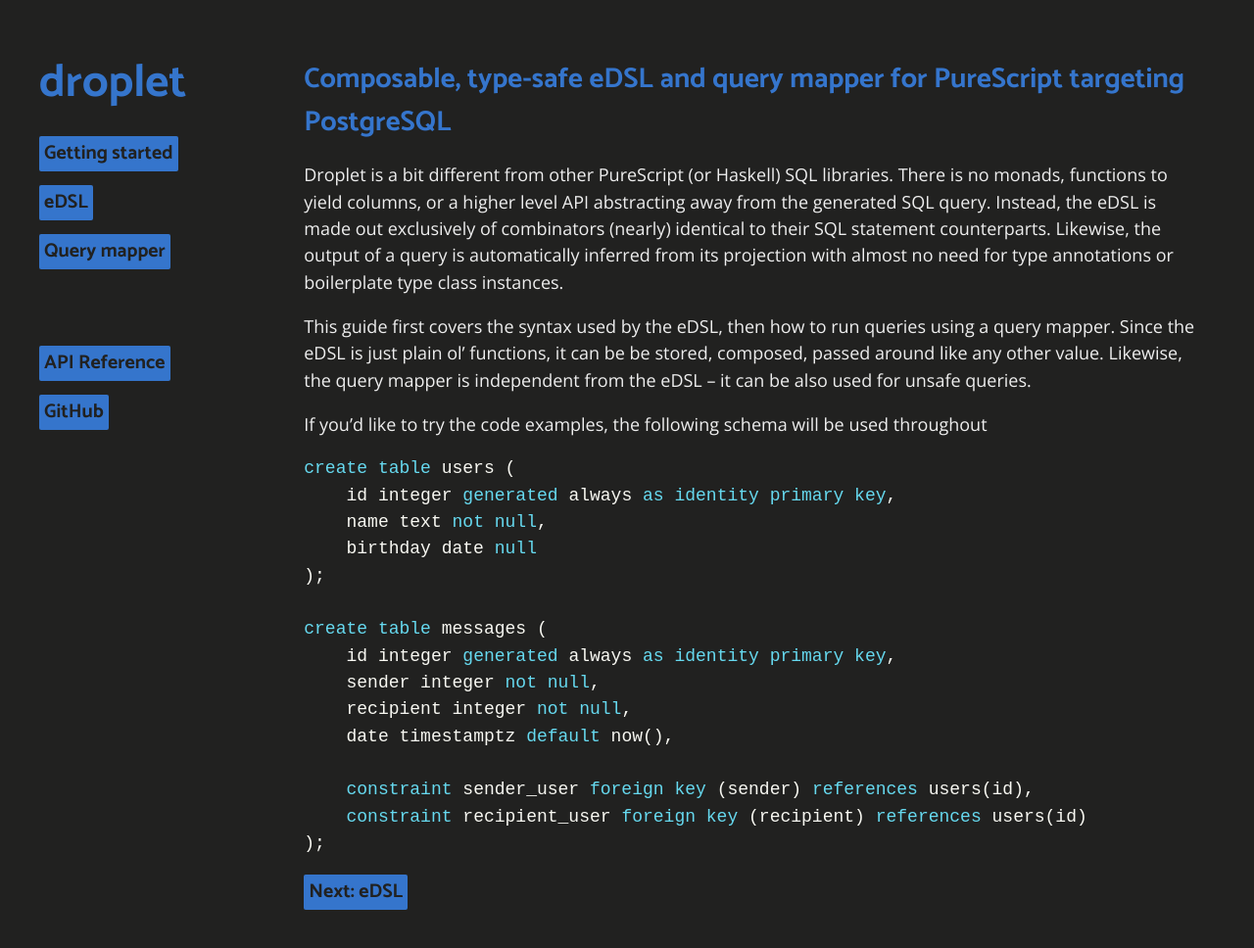
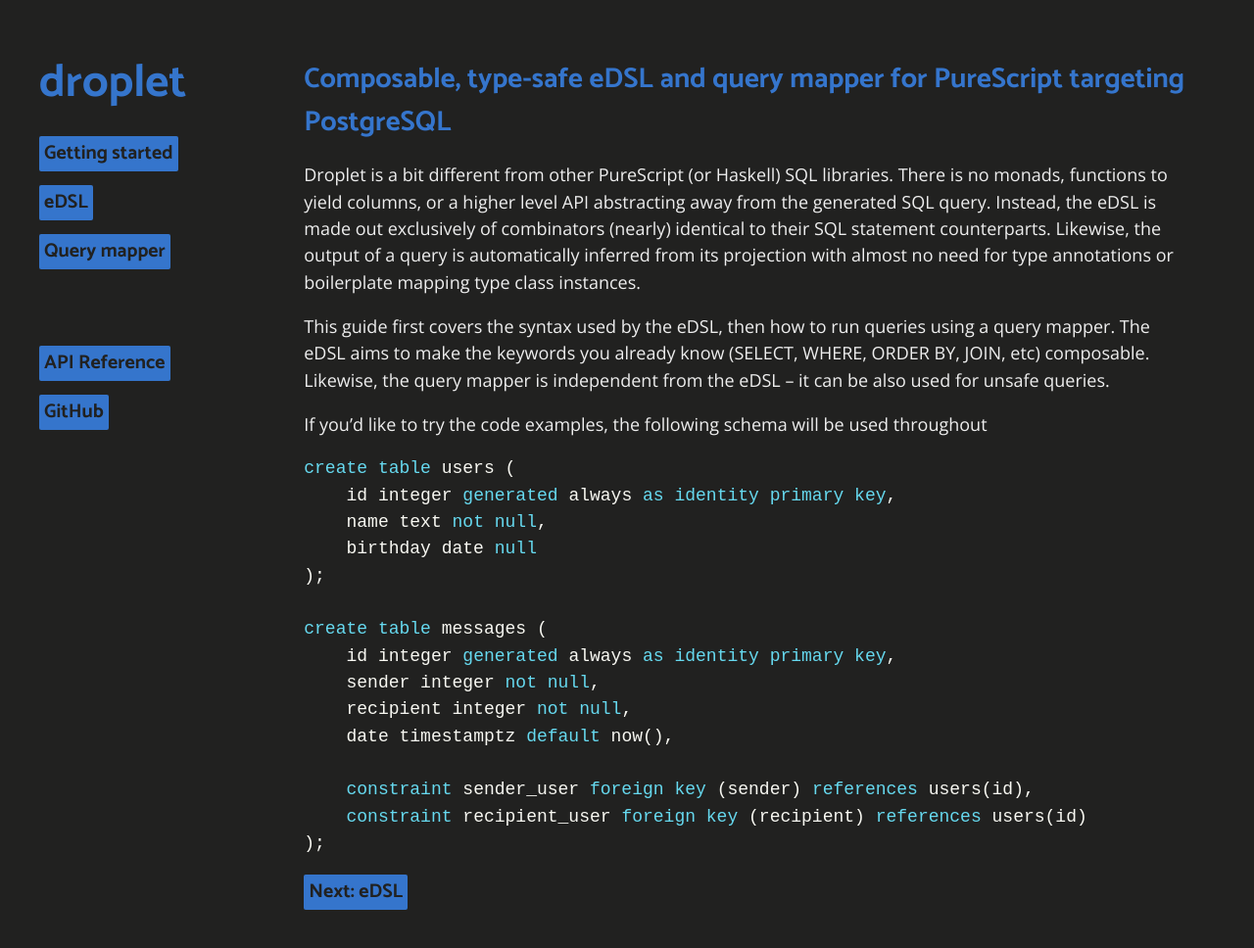
Before and after one commit to easafe/purescript-droplet, a Jekyll site: the page built from docs/index.md, in a window 1280 px wide and 1007 px high. Shown: the top 968 px of the window at 98% size. Built offline with Jekyll 4.4.1, drawn with Linux system fonts in a browser that asks for light colours.

Commit message:
Another pass at documentation

```diff
--- a/docs/index.md
+++ b/docs/index.md
@@ -5,9 +5,9 @@ title: Getting started
 
 ## Composable, type-safe eDSL and query mapper for PureScript targeting PostgreSQL
 
-Droplet is a bit different from other PureScript (or Haskell) SQL libraries. There is no monads, functions to yield columns, or a higher level API abstracting away from the generated SQL query. Instead, the eDSL is made out exclusively of combinators (nearly) identical to their SQL statement counterparts. Likewise, the output of a query is automatically inferred from its projection with almost no need for type annotations or boilerplate type class instances.
+Droplet is a bit different from other PureScript (or Haskell) SQL libraries. There is no monads, functions to yield columns, or a higher level API abstracting away from the generated SQL query. Instead, the eDSL is made out exclusively of combinators (nearly) identical to their SQL statement counterparts. Likewise, the output of a query is automatically inferred from its projection with almost no need for type annotations or boilerplate mapping type class instances.
 
-This guide first covers the syntax used by the eDSL, then how to run queries using a query mapper. Since the eDSL is just plain ol' functions, it can be be stored, composed, passed around like any other value. Likewise, the query mapper is independent from the eDSL -- it can be also used for unsafe queries.
+This guide first covers the syntax used by the eDSL, then how to run queries using a query mapper. The eDSL aims to make the keywords you already know (SELECT, WHERE, ORDER BY, JOIN, etc) composable. Likewise, the query mapper is independent from the eDSL -- it can be also used for unsafe queries.
 
 If you'd like to try the code examples, the following schema will be used throughout
 
```
Also changed, not shown: docs/edsl.md (+31 -18 lines), 2 other files.
